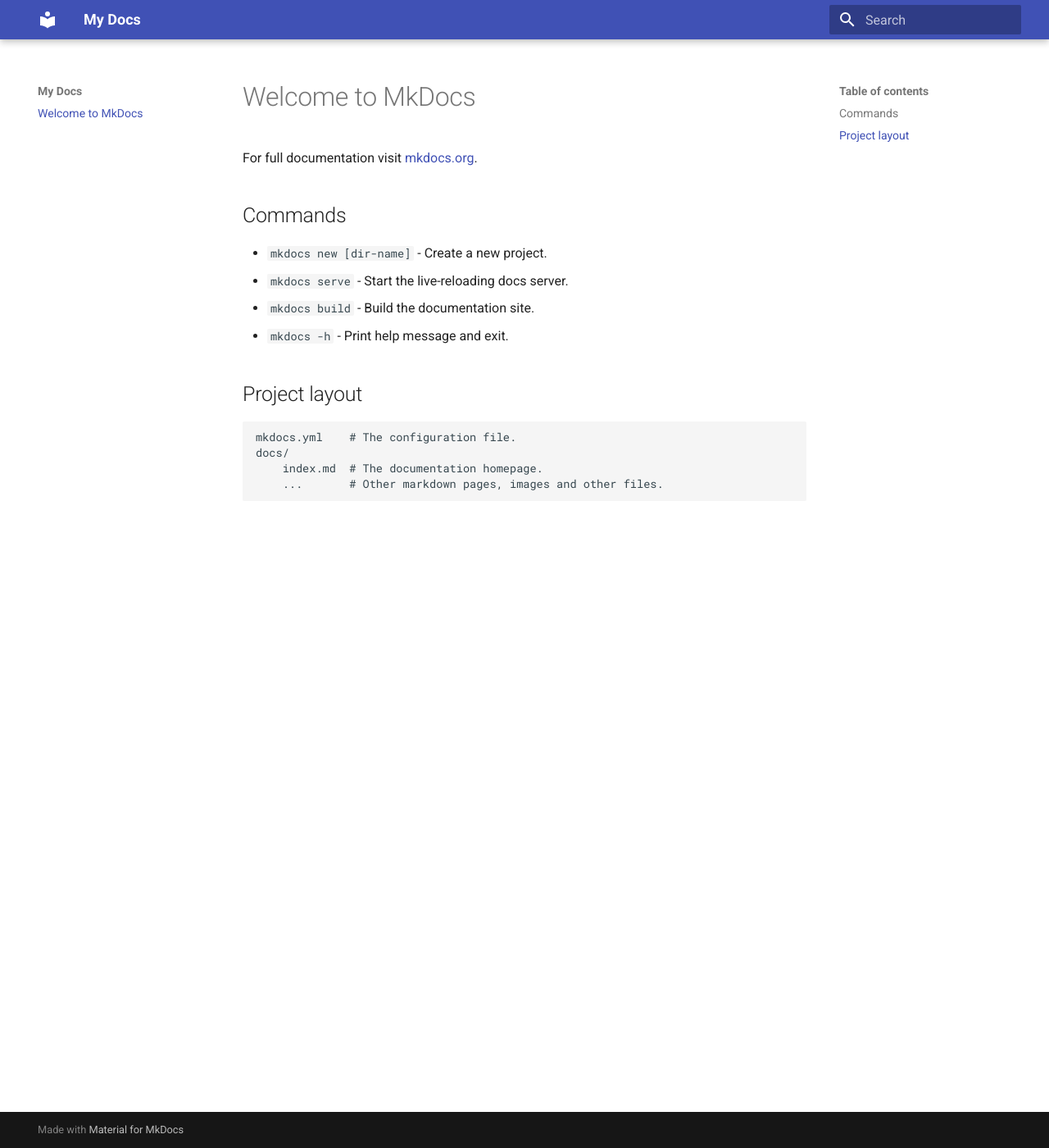
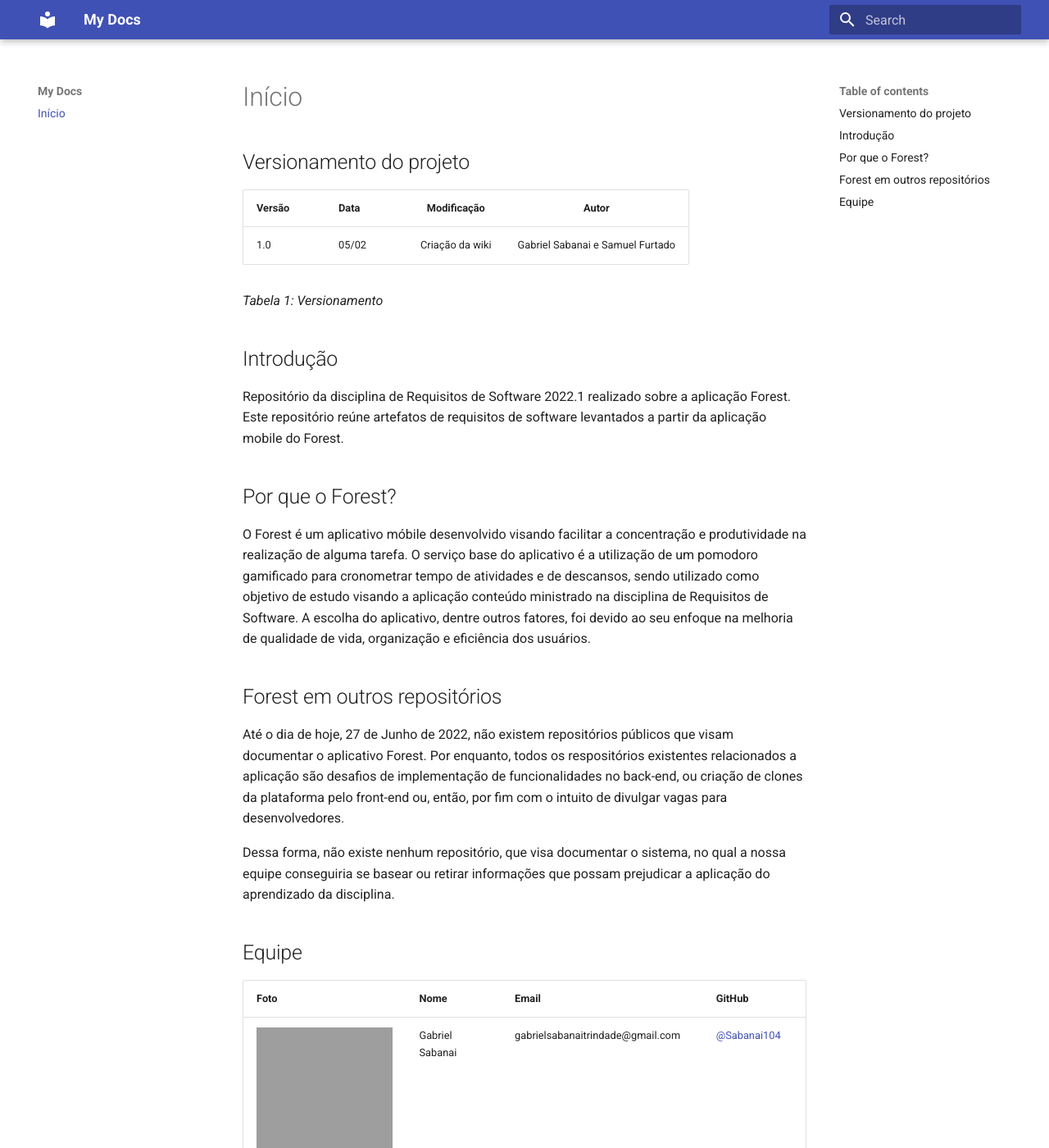
Before and after one commit to gabrielm2q/2022.1-Jitsi-Meet, an MkDocs documentation site: the page built from docs/index.md, in a window 1280 px wide and 1400 px high. Shown: the whole window at 82% size. Built offline with MkDocs 1.6.1 and Material for MkDocs 9.7.7, drawn with Linux system fonts in a browser that asks for light colours; some of the changed text lies outside the part shown; grey boxes are pictures that could not be loaded.

Commit message:
create init page

```diff
--- a/docs/index.md
+++ b/docs/index.md
@@ -1,17 +1,34 @@
-# Welcome to MkDocs
+# Início
 
-For full documentation visit [mkdocs.org](https://www.mkdocs.org).
+## Versionamento do projeto
+| Versão | Data | Modificação | Autor |
+|-|-|:-:|:-:|
+|1.0| 05/02 | Criação da wiki | Gabriel Sabanai e Samuel Furtado |
 
-## Commands
+*Tabela 1: Versionamento*
 
-* `mkdocs new [dir-name]` - Create a new project.
-* `mkdocs serve` - Start the live-reloading docs server.
-* `mkdocs build` - Build the documentation site.
-* `mkdocs -h` - Print help message and exit.
+## Introdução
 
-## Project layout
+Repositório da disciplina de Requisitos de Software 2022.1 realizado sobre a aplicação Forest. Este repositório reúne artefatos de requisitos de software levantados a partir da aplicação mobile do Forest.
 
-    mkdocs.yml    # The configuration file.
-    docs/
-        index.md  # The documentation homepage.
-        ...       # Other markdown pages, images and other files.
+## Por que o Forest?
+
+O Forest é um aplicativo móbile desenvolvido visando facilitar a concentração e produtividade na realização de alguma tarefa. O serviço base do aplicativo é a utilização de um pomodoro gamificado para cronometrar tempo de atividades e de descansos,  sendo utilizado como objetivo de estudo visando a aplicação conteúdo ministrado na disciplina de Requisitos de Software. A escolha do aplicativo, dentre outros fatores, foi devido ao seu enfoque na melhoria de qualidade de vida, organização e eficiência dos usuários.
+
+## Forest em outros repositórios
+
+Até o dia de hoje, 27 de Junho de 2022, não existem repositórios públicos que visam documentar o aplicativo Forest. Por enquanto, todos os respositórios existentes relacionados a aplicação são desafios de implementação de funcionalidades no back-end, ou criação de clones da plataforma pelo front-end ou, então, por fim com o intuito de divulgar vagas para desenvolvedores.
+
+Dessa forma, não existe nenhum repositório, que visa documentar o sistema, no qual a nossa equipe conseguiria se basear ou retirar informações que possam prejudicar a aplicação do aprendizado da disciplina.
+
+
+## Equipe
+
+| Foto                                                  | Nome                   | Email                            | GitHub                                              |
+| ----------------------------------------------------- | ---------------------- | -------------------------------- | --------------------------------------------------- |
+| ![Gabriel Sabanai](https://avatars.githubusercontent.com/u/51263792?v=4) | Gabriel Sabanai  | gabrielsabanaitrindade@gmail.com | [@Sabanai104](https://github.com/Sabanai104)  |
+| ![Samuel Avila](https://avatars.githubusercontent.com/u/53478066?v=4)     | Samuel Avila | samuel2001.furtadoavila@gmail.com| [@samuelfavila](https://github.com/samuelfavila)       |
+| ![Felipe Candido](https://avatars.githubusercontent.com/u/62444107?v=4) | Felipe Candido   | jvtexbat@hotmail.com | [@felipecdmoura](https://github.com/felipecdmoura)                                         |
+| ![Gabriel Mariano](https://avatars.githubusercontent.com/u/72149063?v=4) | Gabriel Mariano | ph.hr.001@gmail.com  | [@gabrielm2q](https://github.com/gabrielm2q)     |
+| ![Laís Ramos](https://avatars.githubusercontent.com/u/38669960?v=4)    | Laís Ramos  | liviarodriguesre@gmail.com | [@laisramos123](https://github.com/laisramos123) |
+| ![André Alves](https://avatars.githubusercontent.com/u/71379045?v=4) |    André Alves     | victorear05@gmail.com  | [@andremralves](https://github.com/andremralves)         |
```
